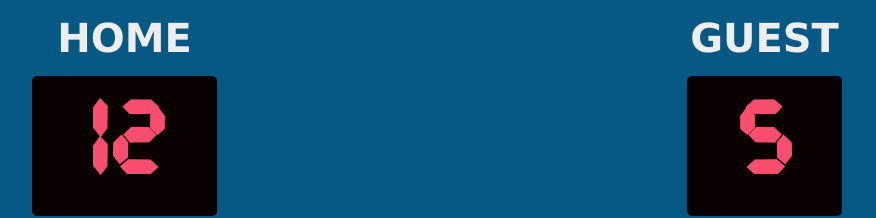
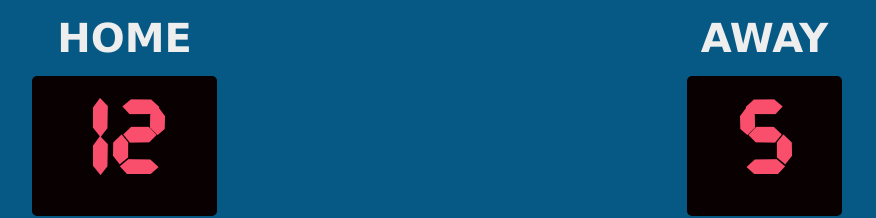
Before and after one commit to harshitanand0/basketball-scoreboard, a plain HTML site: page index.html in a window 1280 px wide. Shown: the top 218 px of the page, without its empty margins (203-1079 px from the left). Drawn offline with nearby package versions, Linux system fonts and the light colour scheme.

Commit message:
update score header

```diff
--- a/index.html
+++ b/index.html
@@ -12,7 +12,7 @@
                 <button id="btn" onclick="increment3()"> +3 </button>
             </div>
             <div class="con2">
-                <h3 class="txt1">GUEST</h3>
+                <h3 class="txt1">AWAY</h3>
                 <h2 id="score1"> 5 </h2>
                  <button id="btn1" onclick="increment1()"> +1 </button>
                 <button id="btn1"onclick="incrementa()"> +2 </button>
```
